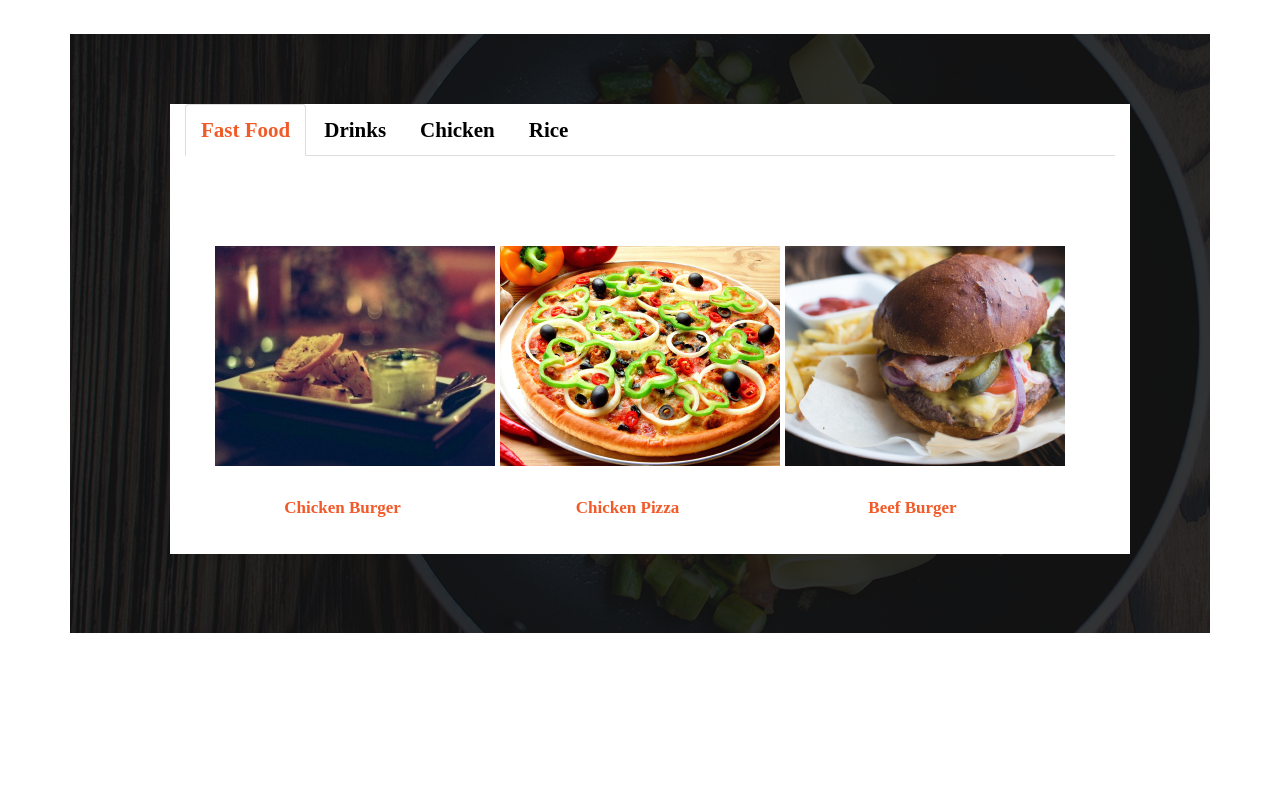
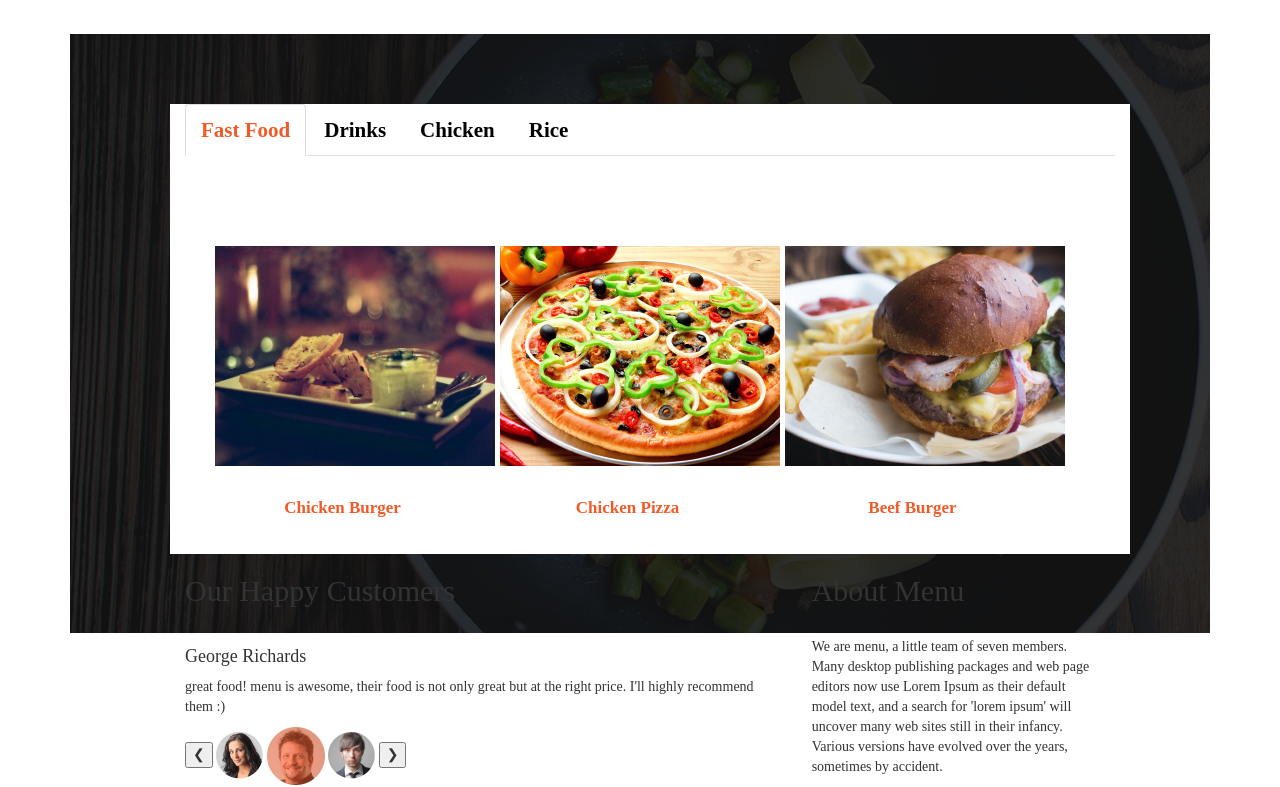
Before and after one commit to Vinge1718/IP2, a plain HTML site: page index.html in a window 1280 px wide. Shown: the part 1958-2745 px from the top of the page. Before the commit the page ends 2591 px from the top, so only its background shows below. Drawn offline with Linux system fonts and the light colour scheme.

Commit message:
added the fifth section and styled the customer profiles

```diff
--- a/index.html
+++ b/index.html
@@ -186,13 +186,37 @@
                     <img src="Images/fastfood/chickenPizza.jpg">
                   </div>
                   <div id="rice" class="tab-pane fade">
-                  <img src="Images/fastfood/chickenBurger.jpg"">
+                  <img src="Images/fastfood/chickenBurger.jpg">
                   </div>
                 </div>
             </div>
                                                                                                 <!--end of fourthrow menu -->
         </div>                                                                                  <!--End of fourth row/section-->
 
+<!--Fifth Section/ Customer profiles-->
+        <div class="fifthwrapper">
+          <div class="fifthwrapper-content" class="container">
+            <div class="col-md-8">
+              <h2>Our Happy Customers</h2> <br> <h4>George Richards</h4>
+              <p class="customer-text">great food! menu is awesome, their food is not only great but at the right price. I'll highly recommend them :)</p>
+              <div id="customers">
+                <button class="scrollbutton1">❮ </button>
+                <img src="Images/customers/p1.png" class="customerimages">
+                <img src="Images/customers/p2.png" class="customerimages">
+                <img src="Images/customers/p3.png" class="customerimages">
+                <button class="scrollbutton2"> ❯</button>
+              </div>
+            </div>
+            <div class="col-md-4"> <h2>About Menu</h2> <br> <p class="customer-text">We are menu, a little team of seven members.
+              Many desktop publishing packages and web page editors now use Lorem Ipsum as their default model text,
+              and a search for 'lorem ipsum' will uncover many web sites still in their infancy. Various versions have evolved over the years,
+              sometimes by accident.</p>
+            </div>
+          </div>
+        </div>                                                                                  <!--The end of customer profiles / fifth section-->
+
+
+  <!--Sixth section/ -->
 
     </div>                                                                                      <!--End of first/main container-->
   </body>
```
